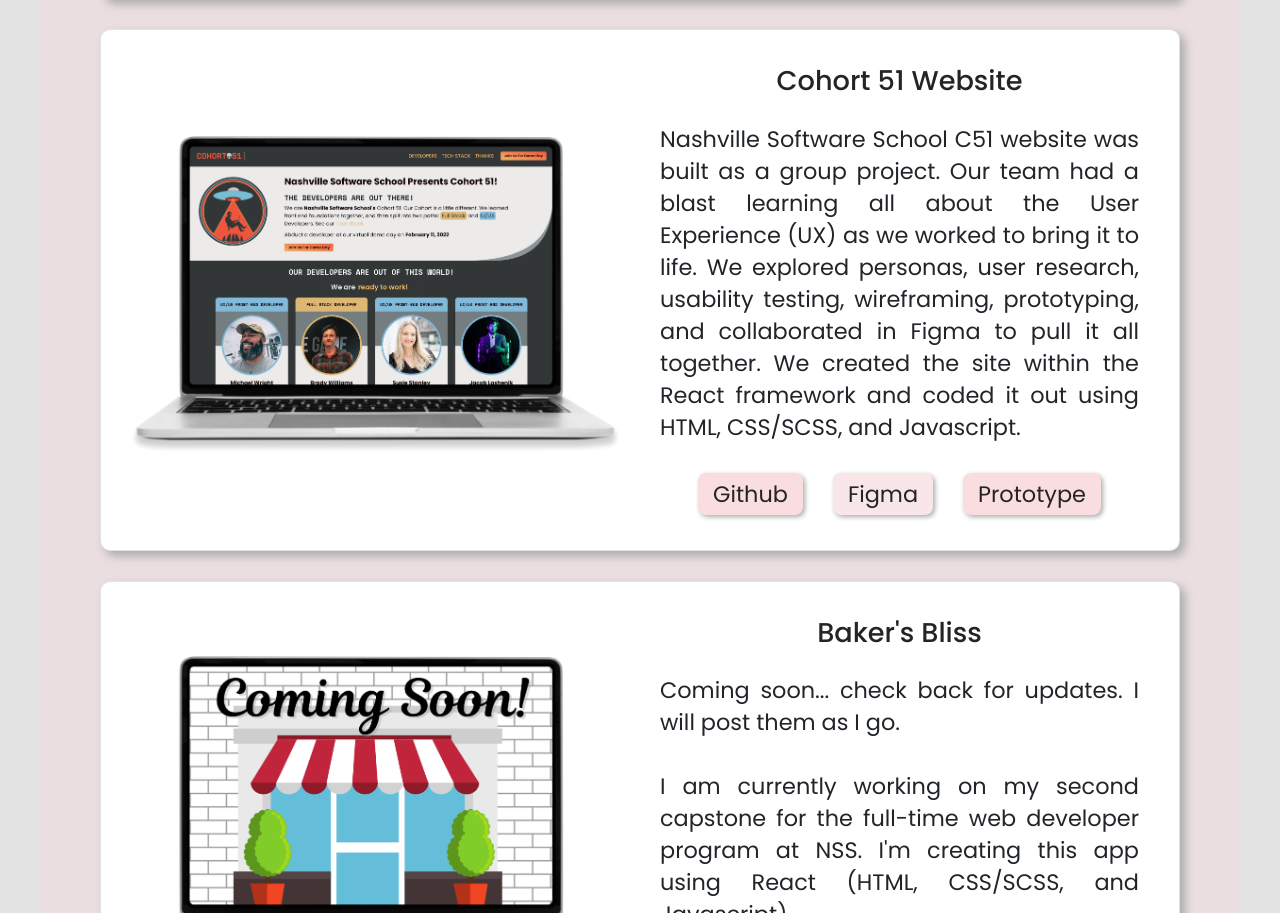
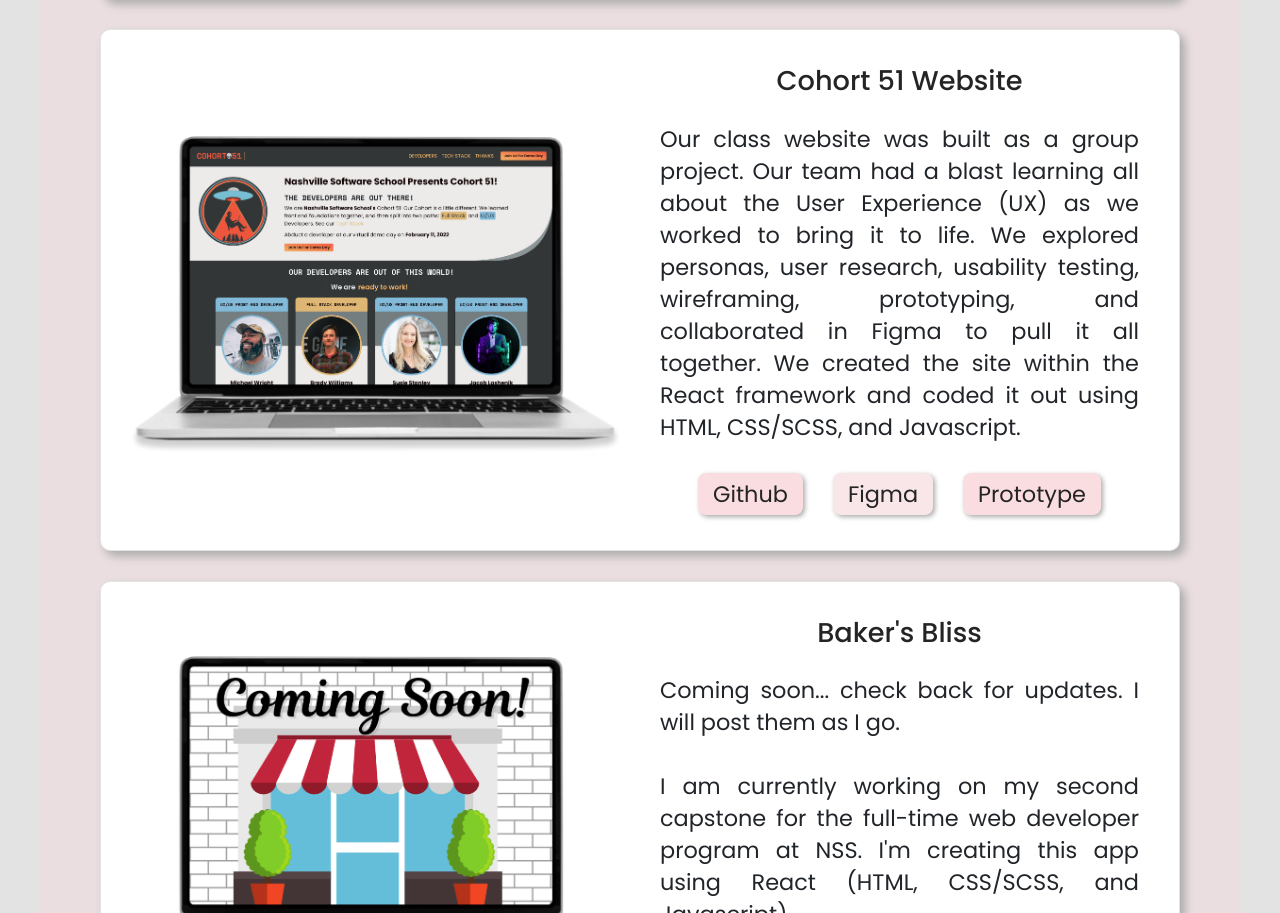
Before and after one commit to SusieCodes/SusieCodes.github.io, a React (Create React App) app: page / in a window 1280 px wide. Shown: the part 1265-2178 px from the top of the page. Built offline with nearby package versions, Linux system fonts and the light colour scheme; no server answers.

Commit message:
updated C51 website description

```diff
--- a/src/components/Projects.js
+++ b/src/components/Projects.js
@@ -61,13 +61,13 @@
                 <h2>Cohort 51 Website</h2>
               </a>
               <p>
-                Nashville Software School C51 website was built as a group
-                project. Our team had a blast learning all about the User
-                Experience (UX) as we worked to bring it to life. We explored
-                personas, user research, usability testing, wireframing,
-                prototyping, and collaborated in Figma to pull it all together.
-                We created the site within the React framework and coded it out
-                using HTML, CSS/SCSS, and Javascript.
+                Our class website was built as a group project. Our team had a
+                blast learning all about the User Experience (UX) as we worked
+                to bring it to life. We explored personas, user research,
+                usability testing, wireframing, prototyping, and collaborated in
+                Figma to pull it all together. We created the site within the
+                React framework and coded it out using HTML, CSS/SCSS, and
+                Javascript.
               </p>
 
               <div className="btn-wrapper">
```
